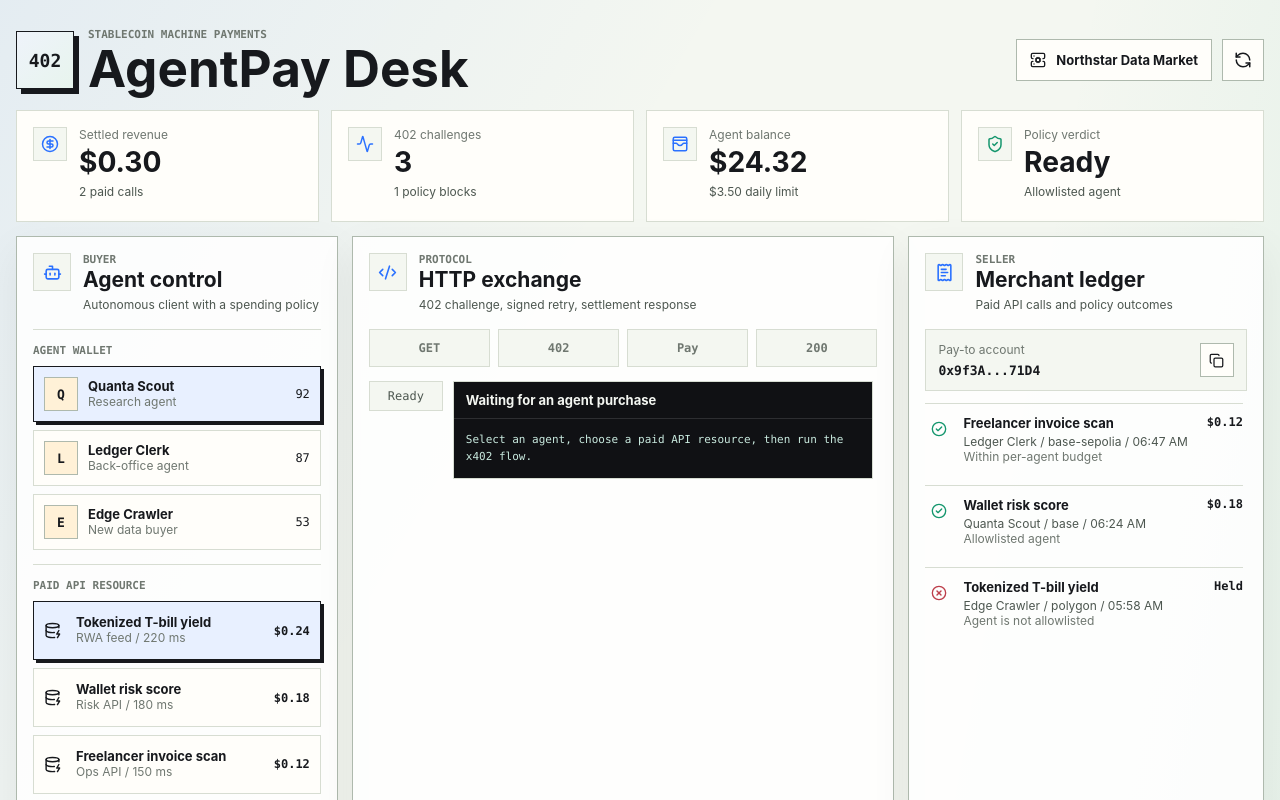
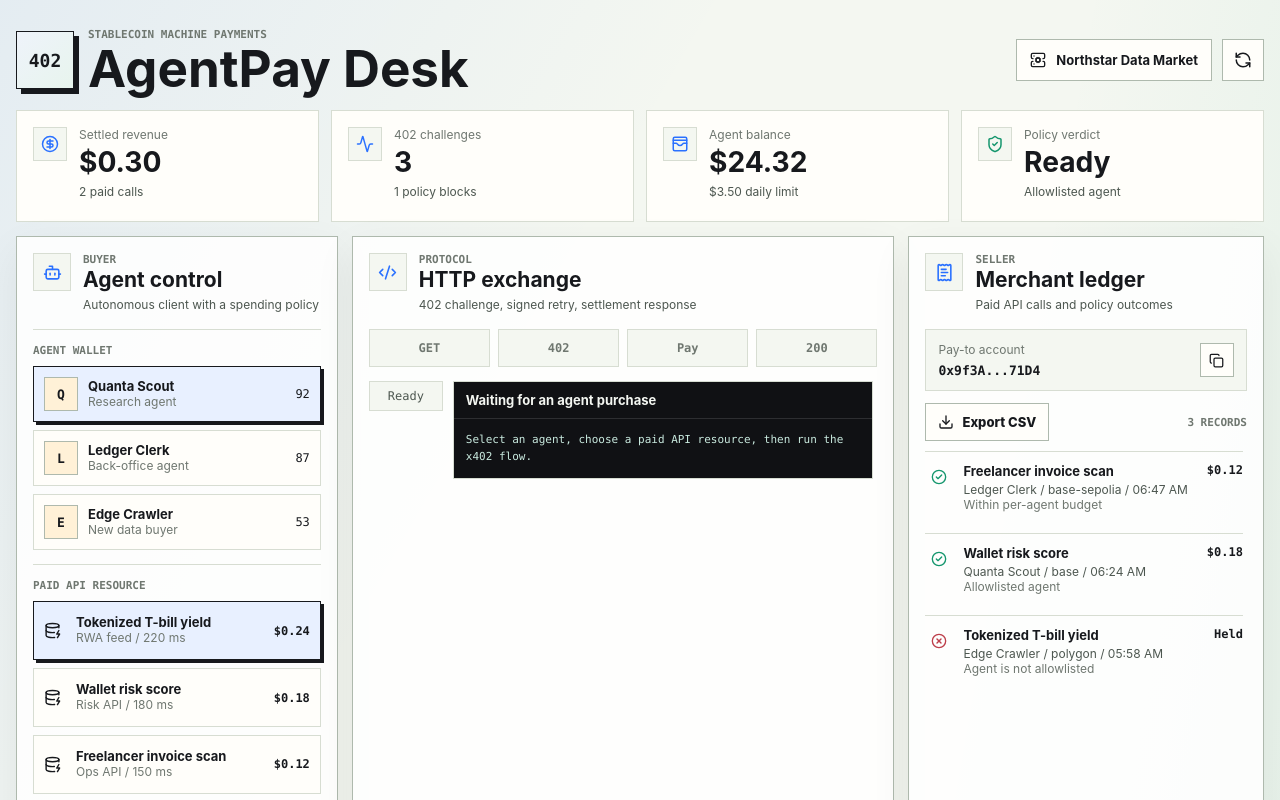
Before and after one commit to yuhangxian235/agentpay-desk, a React (Vite) app: page / in a window 1280 px wide. Shown: the top 800 px of the page. Built offline with nearby package versions, Linux system fonts and the light colour scheme.

Commit message:
Add merchant ledger CSV export

```diff
--- a/src/App.css
+++ b/src/App.css
@@ -553,6 +553,46 @@ pre {
   font-size: 13px;
 }
 
+.ledger-toolbar {
+  display: flex;
+  align-items: center;
+  justify-content: space-between;
+  gap: 10px;
+  margin-bottom: 10px;
+}
+
+.ledger-toolbar > span {
+  color: var(--muted);
+  font-family: var(--mono);
+  font-size: 11px;
+  font-weight: 750;
+  text-transform: uppercase;
+}
+
+.secondary-action {
+  display: inline-flex;
+  min-height: 38px;
+  align-items: center;
+  justify-content: center;
+  gap: 8px;
+  padding: 0 12px;
+  border: 1px solid var(--line-strong);
+  background: var(--panel);
+  color: var(--ink);
+  cursor: pointer;
+  font-size: 13px;
+  font-weight: 850;
+  transition:
+    background 160ms ease,
+    transform 160ms ease,
+    box-shadow 160ms ease;
+}
+
+.secondary-action:hover {
+  transform: translateY(-1px);
+  box-shadow: 3px 3px 0 var(--ink);
+}
+
 .ledger-list {
   max-height: 480px;
   overflow: auto;
--- a/src/App.tsx
+++ b/src/App.tsx
@@ -6,6 +6,7 @@ import {
   Code2,
   Copy,
   DatabaseZap,
+  Download,
   Play,
   ReceiptText,
   RefreshCcw,
@@ -28,6 +29,7 @@ import {
   createPayload,
   evaluateRisk,
   formatTime,
+  ledgerToCsv,
   merchant,
   money,
   resources,
@@ -217,6 +219,19 @@ function App() {
     setExchange(starterExchange);
     setPayload(null);
     setPhase("idle");
+  }
+
+  function exportLedgerCsv() {
+    const csv = ledgerToCsv(ledger);
+    const blob = new Blob([csv], { type: "text/csv;charset=utf-8" });
+    const url = URL.createObjectURL(blob);
+    const link = document.createElement("a");
+    link.href = url;
+    link.download = `agentpay-ledger-${new Date().toISOString().slice(0, 10)}.csv`;
+    document.body.appendChild(link);
+    link.click();
+    link.remove();
+    URL.revokeObjectURL(url);
   }
 
   return (
@@ -434,6 +449,14 @@ function App() {
             </button>
           </div>
 
+          <div className="ledger-toolbar">
+            <button className="secondary-action" type="button" onClick={exportLedgerCsv}>
+              <Download size={16} />
+              <span>Export CSV</span>
+            </button>
+            <span>{ledger.length} records</span>
+          </div>
+
           <div className="ledger-list">
             {ledger.map((entry) => (
               <article className="ledger-row" key={entry.id}>
--- a/src/lib/x402Simulator.ts
+++ b/src/lib/x402Simulator.ts
@@ -369,6 +369,35 @@ export function createPayload(resource: ApiResource, settlementRef: string) {
   };
 }
 
+export function ledgerToCsv(entries: LedgerEntry[]): string {
+  const headers = [
+    "payment_id",
+    "created_at",
+    "status",
+    "agent_name",
+    "agent_wallet",
+    "resource_name",
+    "amount_usd",
+    "network",
+    "settlement_ref",
+    "risk_note",
+  ];
+  const rows = entries.map((entry) => [
+    entry.id,
+    entry.createdAt,
+    entry.status,
+    entry.agentName,
+    entry.wallet,
+    entry.resourceName,
+    entry.amountUsd.toFixed(2),
+    entry.network,
+    entry.settlementRef,
+    entry.riskNote,
+  ]);
+
+  return [headers, ...rows].map((row) => row.map(csvField).join(",")).join("\n");
+}
+
 export function money(value: number): string {
   return new Intl.NumberFormat("en-US", {
     style: "currency",
@@ -396,6 +425,14 @@ function usdToUnits(value: number): string {
   return String(Math.round(value * 1_000_000));
 }
 
+function csvField(value: string): string {
+  if (/[",\n\r]/.test(value)) {
+    return `"${value.replace(/"/g, '""')}"`;
+  }
+
+  return value;
+}
+
 function randomToken(length: number): string {
   const alphabet = "0123456789abcdef";
   const bytes = new Uint8Array(length);
```
Also changed, not shown: 3 other files (tests, documents, lock files or other folders).
